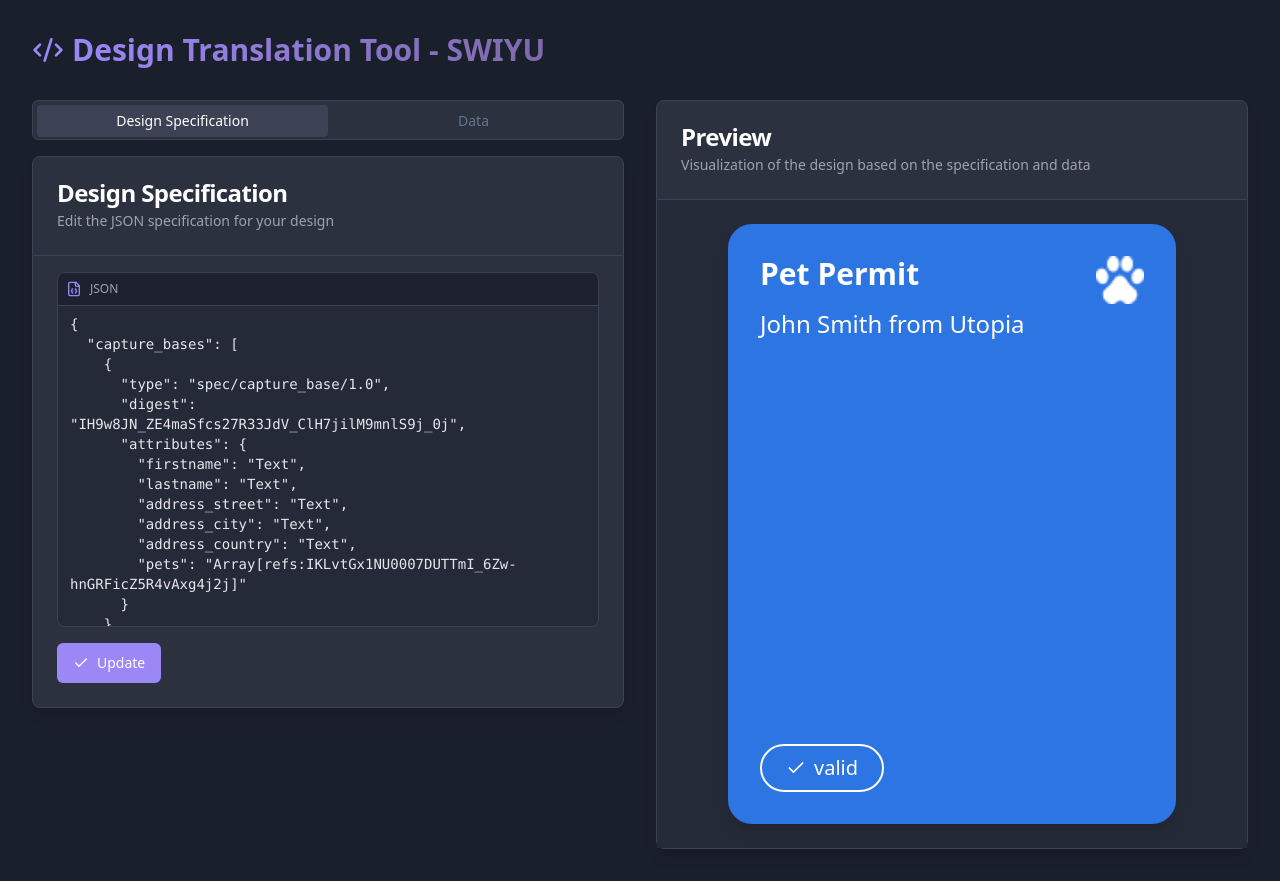
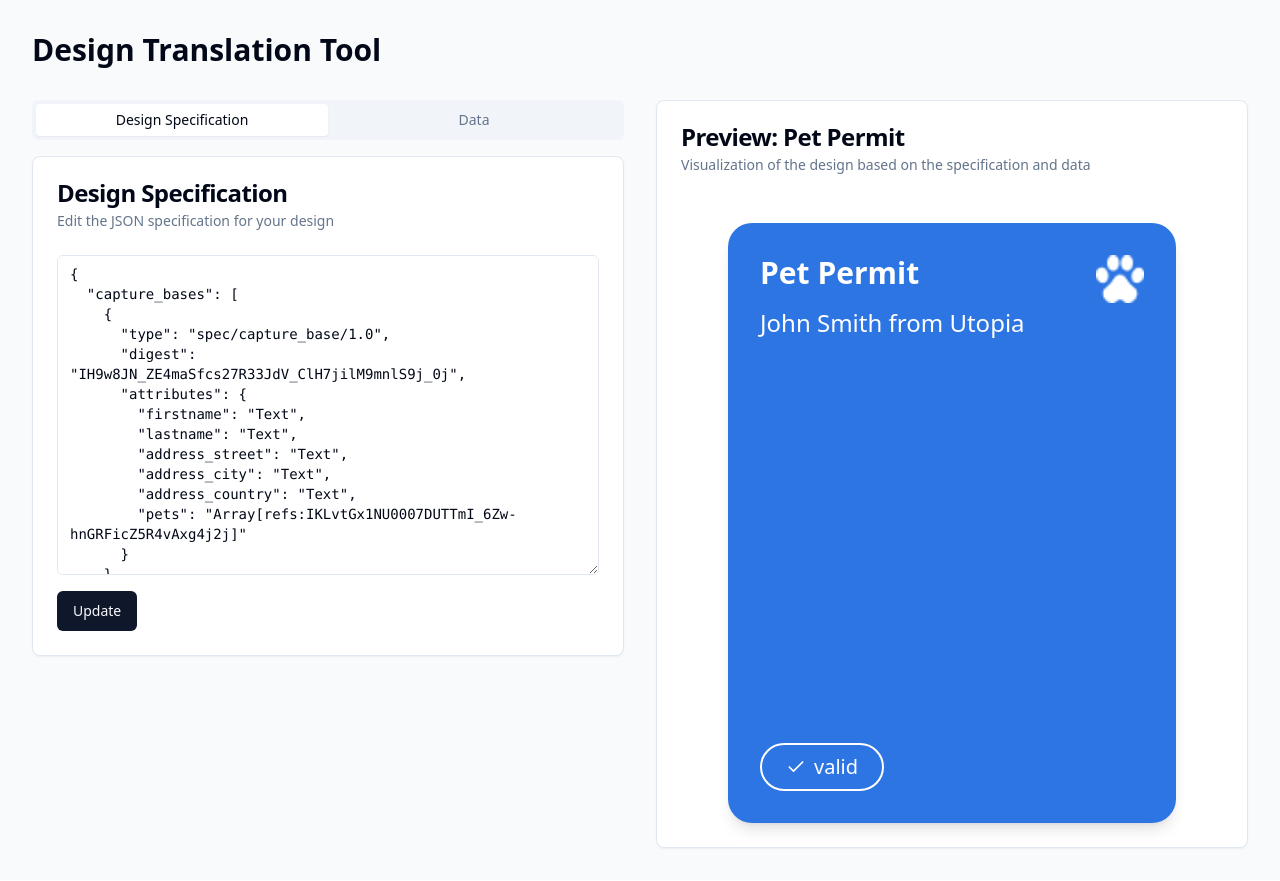
Before and after one commit to MarcoLuthi/design-scribe-crosswalk, a React (Vite) app: page / in a window 1280 px wide. Built offline with nearby package versions, Linux system fonts and the light colour scheme.

Commit message:
Reverted to edit edt-03539000-b355-493d-ad4c-ed2c0562e77d: "feat: Implement design translation tool
This commit introduces the initial implementation of a tool to translate design specifications, including dynamic input handling and JSON-based data mapping."

```diff
--- a/src/components/JsonEditor.tsx
+++ b/src/components/JsonEditor.tsx
@@ -3,7 +3,6 @@ import { useState } from "react";
 import { Textarea } from "@/components/ui/textarea";
 import { Button } from "@/components/ui/button";
 import { toast } from "sonner";
-import { FileJson, Check } from "lucide-react";
 
 interface JsonEditorProps {
   initialJson: object;
@@ -25,25 +24,12 @@ const JsonEditor = ({ initialJson, onJsonUpdate }: JsonEditorProps) => {
 
   return (
     <div className="space-y-4">
-      <div className="bg-[#252A38] rounded-lg border border-[#3D4154] overflow-hidden">
-        <div className="flex items-center p-2 bg-[#1E2230] border-b border-[#3D4154]">
-          <FileJson className="h-4 w-4 text-[#9b87f5] mr-2" />
-          <span className="text-xs text-gray-400">JSON</span>
-        </div>
-        <Textarea
-          className="font-mono h-80 text-sm bg-[#252A38] border-0 text-gray-200 focus-visible:ring-0 focus-visible:ring-offset-0 resize-none"
-          value={jsonText}
-          onChange={(e) => setJsonText(e.target.value)}
-          spellCheck={false}
-        />
-      </div>
-      <Button
-        onClick={handleUpdate}
-        className="bg-[#9b87f5] hover:bg-[#7E69AB] text-white flex items-center gap-2"
-      >
-        <Check className="h-4 w-4" />
-        Update
-      </Button>
+      <Textarea
+        className="font-mono h-80 text-sm"
+        value={jsonText}
+        onChange={(e) => setJsonText(e.target.value)}
+      />
+      <Button onClick={handleUpdate}>Update</Button>
     </div>
   );
 };
--- a/src/components/TranslationDashboard.tsx
+++ b/src/components/TranslationDashboard.tsx
@@ -7,7 +7,6 @@ import JsonEditor from "./JsonEditor";
 import PetPermit from "./PetPermit";
 import { formatPrimaryField, getBrandingOverlay, getMetaOverlay } from "@/utils/design-parser";
 import { DesignSpecification, OwnerData } from "@/types/design-spec";
-import { Code2 } from "lucide-react";
 
 const TranslationDashboard = () => {
   const [specification, setSpecification] = useState<DesignSpecification>(defaultSpecification);
@@ -23,35 +22,26 @@ const TranslationDashboard = () => {
     : "";
 
   return (
-    <div className="container mx-auto py-8 bg-[#1A1F2C] text-gray-200 min-h-screen">
-      <h1 className="text-3xl font-bold mb-8 flex items-center gap-2">
-        <Code2 className="h-8 w-8 text-[#9b87f5]" />
-        <span className="bg-gradient-to-r from-[#9b87f5] to-[#7E69AB] bg-clip-text text-transparent">
-          Design Translation Tool - SWIYU
-        </span>
-      </h1>
+    <div className="container mx-auto py-8">
+      <h1 className="text-3xl font-bold mb-8">Design Translation Tool</h1>
 
       <div className="grid grid-cols-1 lg:grid-cols-2 gap-8">
         {/* Left side: Configuration */}
         <Tabs defaultValue="specification" className="space-y-4">
-          <TabsList className="grid grid-cols-2 bg-[#2C3140] border border-[#3D4154]">
-            <TabsTrigger value="specification" className="data-[state=active]:bg-[#3D4154] data-[state=active]:text-white">
-              Design Specification
-            </TabsTrigger>
-            <TabsTrigger value="data" className="data-[state=active]:bg-[#3D4154] data-[state=active]:text-white">
-              Data
-            </TabsTrigger>
+          <TabsList className="grid grid-cols-2">
+            <TabsTrigger value="specification">Design Specification</TabsTrigger>
+            <TabsTrigger value="data">Data</TabsTrigger>
           </TabsList>
 
           <TabsContent value="specification">
-            <Card className="bg-[#2C3140] border-[#3D4154] shadow-lg">
-              <CardHeader className="border-b border-[#3D4154]">
-                <CardTitle className="text-white">Design Specification</CardTitle>
-                <CardDescription className="text-gray-400">
+            <Card>
+              <CardHeader>
+                <CardTitle>Design Specification</CardTitle>
+                <CardDescription>
                   Edit the JSON specification for your design
                 </CardDescription>
               </CardHeader>
-              <CardContent className="pt-4">
+              <CardContent>
                 <JsonEditor
                   initialJson={specification}
                   onJsonUpdate={(json) => setSpecification(json as DesignSpecification)}
@@ -61,14 +51,14 @@ const TranslationDashboard = () => {
           </TabsContent>
 
           <TabsContent value="data">
-            <Card className="bg-[#2C3140] border-[#3D4154] shadow-lg">
-              <CardHeader className="border-b border-[#3D4154]">
-                <CardTitle className="text-white">Data</CardTitle>
-                <CardDescription className="text-gray-400">
+            <Card>
+              <CardHeader>
+                <CardTitle>Data</CardTitle>
+                <CardDescription>
                   Edit the JSON data that will be displayed in your design
                 </CardDescription>
               </CardHeader>
-              <CardContent className="pt-4">
+              <CardContent>
                 <JsonEditor
                   initialJson={data}
                   onJsonUpdate={(json) => setData(json as OwnerData)}
@@ -80,16 +70,16 @@ const TranslationDashboard = () => {
 
         {/* Right side: Visualization */}
         <div className="flex flex-col space-y-6">
-          <Card className="bg-[#2C3140] border-[#3D4154] shadow-lg">
-            <CardHeader className="border-b border-[#3D4154]">
-              <CardTitle className="text-white">Preview</CardTitle>
-              <CardDescription className="text-gray-400">
+          <Card>
+            <CardHeader>
+              <CardTitle>Preview: Pet Permit</CardTitle>
+              <CardDescription>
                 Visualization of the design based on the specification and data
               </CardDescription>
             </CardHeader>
-            <CardContent className="flex justify-center p-6 bg-[#252A38]">
+            <CardContent className="flex justify-center p-6">
               <PetPermit
-                title={metaOverlay?.name || "Permit"}
+                title={metaOverlay?.name || "Pet Permit"}
                 primaryField={primaryField}
                 backgroundColor={brandingOverlay?.primary_background_color || "#2C75E3"}
                 logo={brandingOverlay?.logo}
--- a/src/pages/Index.tsx
+++ b/src/pages/Index.tsx
@@ -3,7 +3,7 @@ import TranslationDashboard from "@/components/TranslationDashboard";
 
 const Index = () => {
   return (
-    <div className="min-h-screen bg-[#1A1F2C] text-gray-200">
+    <div className="min-h-screen bg-gray-50">
       <TranslationDashboard />
     </div>
   );
```
